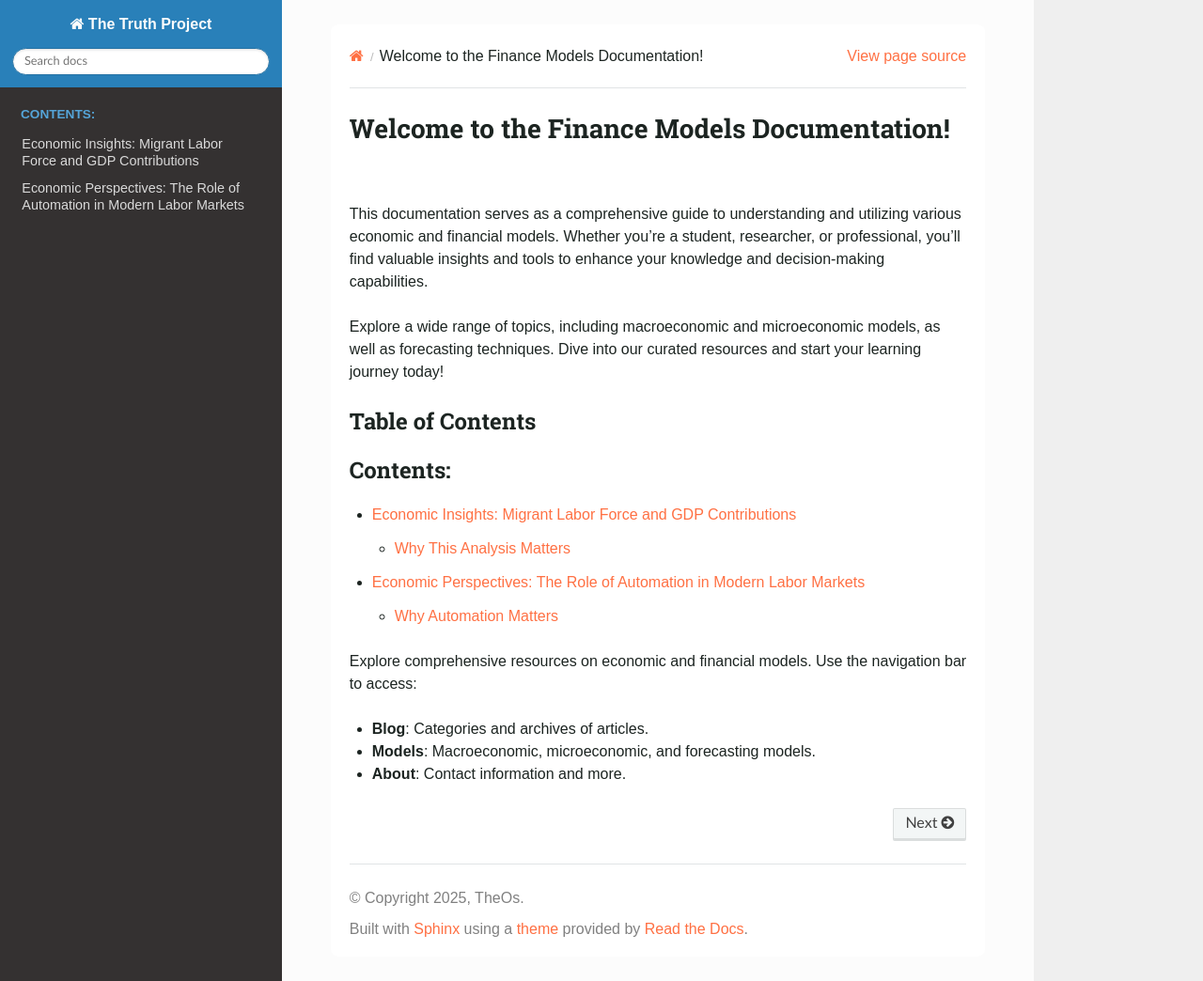
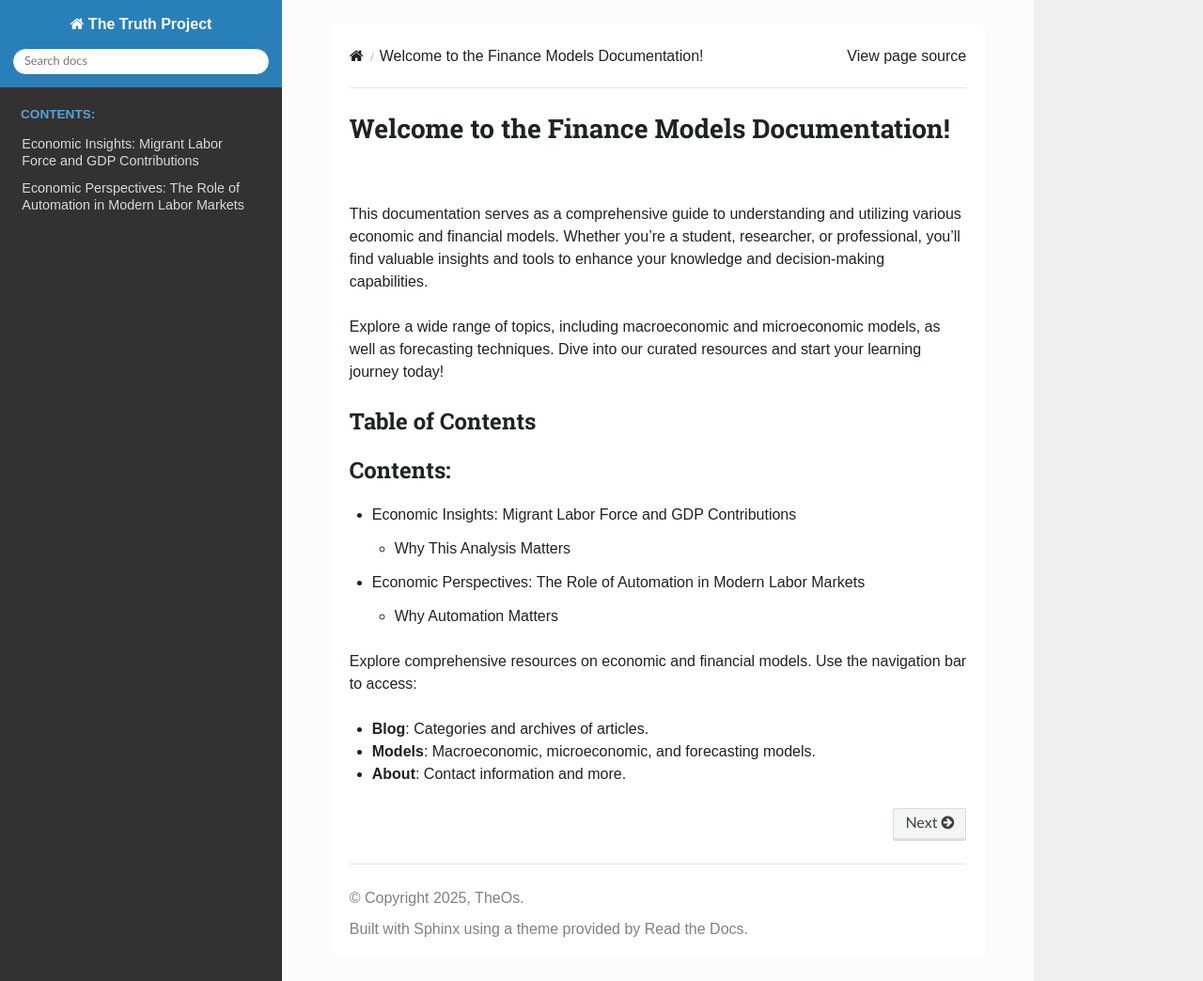
Before and after one commit to TheStatsProject/LMPF, a Sphinx documentation site: the page built from docs/source/index.rst, in a window 1280 px wide and 1044 px high. Shown: the whole window at 94% size. Built offline with Sphinx 7.4.7 and the Read the Docs theme 3.1.0, drawn with Linux system fonts in a browser that asks for light colours; pages that are not in the unit, such as notebooks, are missing from menus.

Commit message:
Update custom.css

```diff
--- a/docs/source/_static/custom.css
+++ b/docs/source/_static/custom.css
@@ -4,7 +4,6 @@
     --rtfd-primary-background: #283593; /* Dark blue */
     --rtfd-secondary-background: #3949ab; /* Medium blue */
     --rtfd-accent-color: #ffca28; /* Yellow accent */
-    --rtfd-link-color: #ff7043; /* Orange links */
     --rtfd-text-color: #ffffff; /* White text for dark backgrounds */
 
     /* Header and footer */
```
